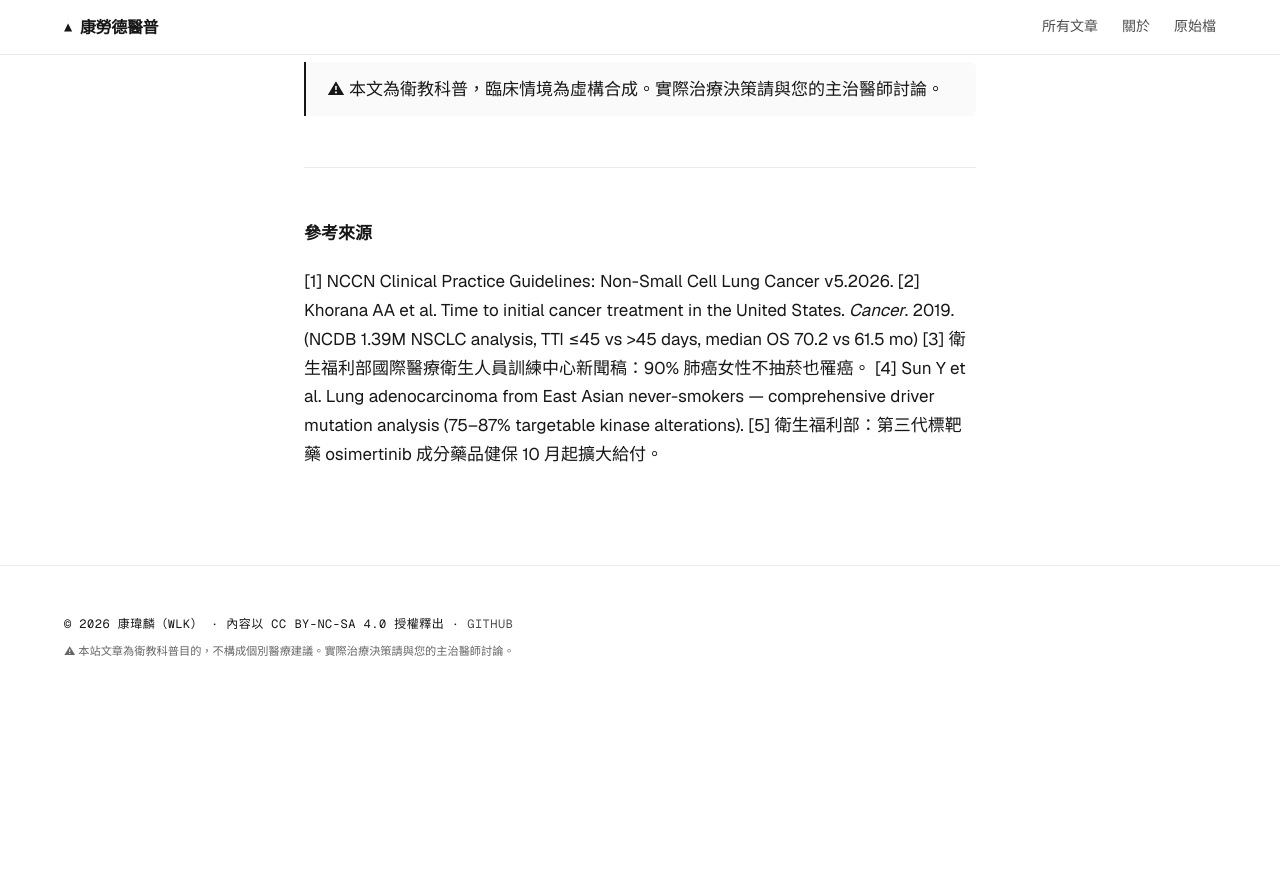
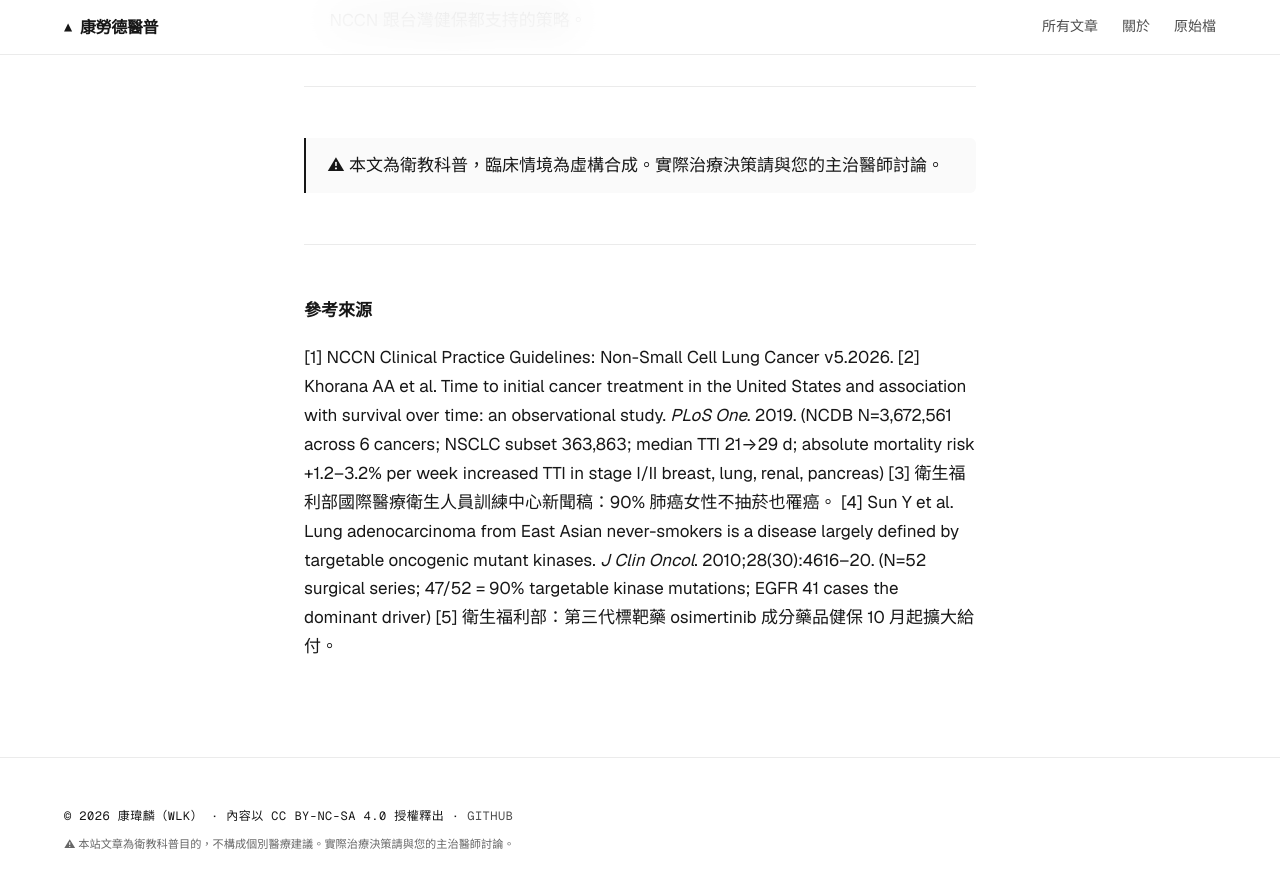
Before and after one commit to fireman333/KlaudeHealthEducation, a Jekyll site: the page built from src/content/posts/2026-05-10-suspected-lung-cancer-admission-workup.md, in a window 1280 px wide and 900 px high, scrolled down 4323 px. Shown: the top 888 px of the window. Built offline with Jekyll 4.4.1, drawn with Linux system fonts in a browser that asks for light colours; our own code applies the rules of GitHub Pages for plain Markdown files; before the commit the page ends 5031 px from its top, so only the background shows below that; some of the changed text lies outside the part shown.

Commit message:
fix: replace hallucinated PMIDs and rewrite TTI claim in lung admission post
Two PubMed citations were hallucinated by the writing pass and pointed to
unrelated papers (TB+diabetes / silver nanoparticles). Verified correct
references via pubmed_fetch and rewrote claims that did not match any real
paper.

Source [2]: PMID 32533832 -> 30822350 (Khorana AA et al. PLoS One 2019);
    journal corrected (Cancer -> PLoS One); body rewritten to reflect
    actual NCDB findings (N=3.67M across 6 cancers, NSCLC subset 363k,
    median TTI 21->29 d, +1.2-3.2% absolute mortality risk per week TTI).
    Removed fabricated "1.39M NSCLC, 70.2 vs 61.5 mo, 45-day cutoff" claim
    that matched no published paper.

Source [4]: PMID 26149761 -> 20855837 (Sun Y et al. JCO 2010); note
    updated to actual paper finding (N=52 surgical series, 90% targetable
    mutations, EGFR 41/52 dominant). Body conservative wording kept.

Root cause: oe_ask returns synthesized clinical answers, not ready-to-paste
PubMed URLs. Converting OE output into bibliography requires a separate
pubmed_search + pubmed_fetch verification pass that was skipped.

```diff
--- a/src/content/posts/2026-05-10-suspected-lung-cancer-admission-workup.md
+++ b/src/content/posts/2026-05-10-suspected-lung-cancer-admission-workup.md
@@ -9,12 +9,12 @@ sources:
   - title: "NCCN Clinical Practice Guidelines: NSCLC v5.2026"
     url: "https://www.nccn.org/"
     note: "Initial workup、staging、biomarker testing、time-to-treatment 建議"
-  - title: "Time to treatment initiation and survival in NSCLC — National Cancer Database"
-    url: "https://pubmed.ncbi.nlm.nih.gov/32533832/"
-    note: "1.39M 病人，TTI ≤45 天 vs >45 天，median OS 70.2 vs 61.5 個月"
-  - title: "Driver mutations in East Asian never-smoker lung adenocarcinoma"
-    url: "https://pubmed.ncbi.nlm.nih.gov/26149761/"
-    note: "75–87% 帶可標靶 driver mutation，EGFR 為大宗"
+  - title: "Khorana AA et al. Time to initial cancer treatment in the United States and association with survival over time. PLoS One 2019"
+    url: "https://pubmed.ncbi.nlm.nih.gov/30822350/"
+    note: "367 萬人 6 癌種（NSCLC subset 36 萬）；median TTI 21→29 天；增加 TTI 與 stage I/II 肺癌等死亡風險增加（每週絕對風險 +1.2–3.2%）"
+  - title: "Sun Y et al. Lung adenocarcinoma from East Asian never-smokers is a disease largely defined by targetable oncogenic mutant kinases. JCO 2010"
+    url: "https://pubmed.ncbi.nlm.nih.gov/20855837/"
+    note: "外科 N=52，47 個（90%）帶 EGFR/ALK/HER2/KRAS 可標靶突變；EGFR 41 例為大宗"
   - title: "衛福部：90% 肺癌女性不抽菸也罹癌（台灣國際醫療衛生人員訓練中心）"
     url: "https://www.taic.mohw.gov.tw/?aid=302&page_name=detail&iid=631"
   - title: "衛福部國民健康署：肺癌危險因子"
@@ -82,8 +82,10 @@ sources:
 
 可能有人會想：「拖一兩週應該還好吧？」
 
-美國國家癌症資料庫（NCDB）分析過 139 萬個 NSCLC 病人[2]。
-在切片確診後 45 天內開始治療的這群，**中位整體存活是 70.2 個月**；超過 45 天才開始的，掉到 **61.5 個月**。
+美國國家癌症資料庫（NCDB）追蹤過六個癌種、合計 367 萬個病人，其中肺癌 subset 約 36 萬[2]。
+從確診到開始治療的中位天數，從 21 天慢慢被延長到 29 天。
+
+研究做完發現，stage I 跟 stage II 的肺癌、乳癌、腎癌、胰臟癌這群，**TTI 每多拖一週，死亡風險絕對值上升大約 1.2–3.2%**[2]。
 
 這個差距不是「多拖一週馬上掉幾年」那種戲劇化曲線。
 是慢慢累積、跨大量病人之後，才看得出來的差距。
@@ -159,7 +161,7 @@ NCCN 的立場很清楚[1]：在這群 driver mutation 機率很高的病人身
 **參考來源**
 
 [1] NCCN Clinical Practice Guidelines: Non-Small Cell Lung Cancer v5.2026.
-[2] Khorana AA et al. Time to initial cancer treatment in the United States. *Cancer*. 2019. (NCDB 1.39M NSCLC analysis, TTI ≤45 vs >45 days, median OS 70.2 vs 61.5 mo)
+[2] Khorana AA et al. Time to initial cancer treatment in the United States and association with survival over time: an observational study. *PLoS One*. 2019. (NCDB N=3,672,561 across 6 cancers; NSCLC subset 363,863; median TTI 21→29 d; absolute mortality risk +1.2–3.2% per week increased TTI in stage I/II breast, lung, renal, pancreas)
 [3] 衛生福利部國際醫療衛生人員訓練中心新聞稿：90% 肺癌女性不抽菸也罹癌。
-[4] Sun Y et al. Lung adenocarcinoma from East Asian never-smokers — comprehensive driver mutation analysis (75–87% targetable kinase alterations).
+[4] Sun Y et al. Lung adenocarcinoma from East Asian never-smokers is a disease largely defined by targetable oncogenic mutant kinases. *J Clin Oncol*. 2010;28(30):4616–20. (N=52 surgical series; 47/52 = 90% targetable kinase mutations; EGFR 41 cases the dominant driver)
 [5] 衛生福利部：第三代標靶藥 osimertinib 成分藥品健保 10 月起擴大給付。
```
Also changed, not shown: other parts of src/content/posts/2026-05-10-suspected-lung-cancer-admission-workup.md (+1 -1 lines).
